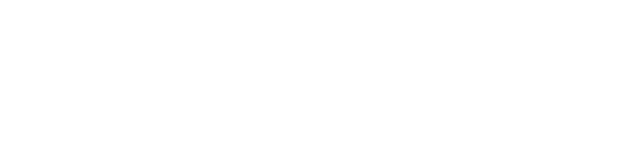
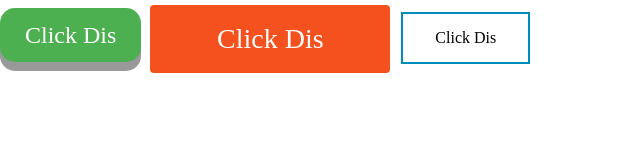
Before and after one commit to akadane87/adam-css-funtime, a plain HTML site: page random.html in a window 1280 px wide. Shown: the whole page, without its empty margins (0-640 px from the left). Drawn offline with Linux system fonts and the light colour scheme.

Commit message:
couple of button styles

```diff
--- a/assets/styles/random_style.css
+++ b/assets/styles/random_style.css
@@ -0,0 +1,93 @@
+.button {
+  display: inline-block;
+  padding: 15px 25px;
+  font-size: 24px;
+  cursor: pointer;
+  text-align: center;
+  text-decoration: none;
+  outline: none;
+  color: #fff;
+  background-color: #4CAF50;
+  border: none;
+  border-radius: 15px;
+  box-shadow: 0 9px #999;
+}
+
+.button:hover {background-color: #3e8e41}
+
+.button:active {
+  background-color: #3e8e41;
+  box-shadow: 0 5px #666;
+  transform: translateY(4px);
+}
+
+/*---------------------------*/
+
+.button-reveal {
+  display: inline-block;
+  border-radius: 4px;
+  background-color: #f4511e;
+  border: none;
+  color: #FFFFFF;
+  text-align: center;
+  font-size: 28px;
+  padding: 20px;
+  width: 200px;
+  transition: all 0.5s;
+  cursor: pointer;
+  margin: 5px;
+}
+
+.button-reveal span {
+  cursor: pointer;
+  display: inline-block;
+  position: relative;
+  transition: 0.5s;
+}
+
+.button-reveal span:after {
+  content: '\00bb';
+  position: absolute;
+  opacity: 0;
+  top: 0;
+  right: -20px;
+  transition: 0.5s;
+}
+
+.button-reveal:hover span {
+  padding-right: 25px;
+}
+
+.button-reveal:hover span:after {
+  opacity: 1;
+  right: 0;
+}
+
+/*---------------------------*/
+
+.button2 {
+    background-color: #4CAF50; /* Green */
+    border: none;
+    color: white;
+    padding: 16px 32px;
+    text-align: center;
+    text-decoration: none;
+    display: inline-block;
+    font-size: 16px;
+    margin: 4px 2px;
+    -webkit-transition-duration: 0.4s; /* Safari */
+    transition-duration: 0.4s;
+    cursor: pointer;
+}
+
+
+.button2 {
+    background-color: white;
+    color: black;
+    border: 2px solid #008CBA;
+}
+
+.button2:hover {
+    background-color: #008CBA;
+    color: white;
+}
--- a/random.html
+++ b/random.html
@@ -3,8 +3,16 @@
   <head>
     <meta charset="utf-8">
     <title>Random Stuff</title>
+      <link rel="stylesheet" type="text/css" href="/assets/styles/reset.css">
+      <link rel="stylesheet" type="text/css" href="/assets/styles/random_style.css">
   </head>
   <body>
+    <div class="content-container">
 
+      <div class="button">Click Dis</div>
+
+      <div class="button-reveal" style="vertical-align:middle"><span> Click Dis </span></div>
+      <div class="button2">Click Dis</div>
+  </div>
   </body>
 </html>
```
